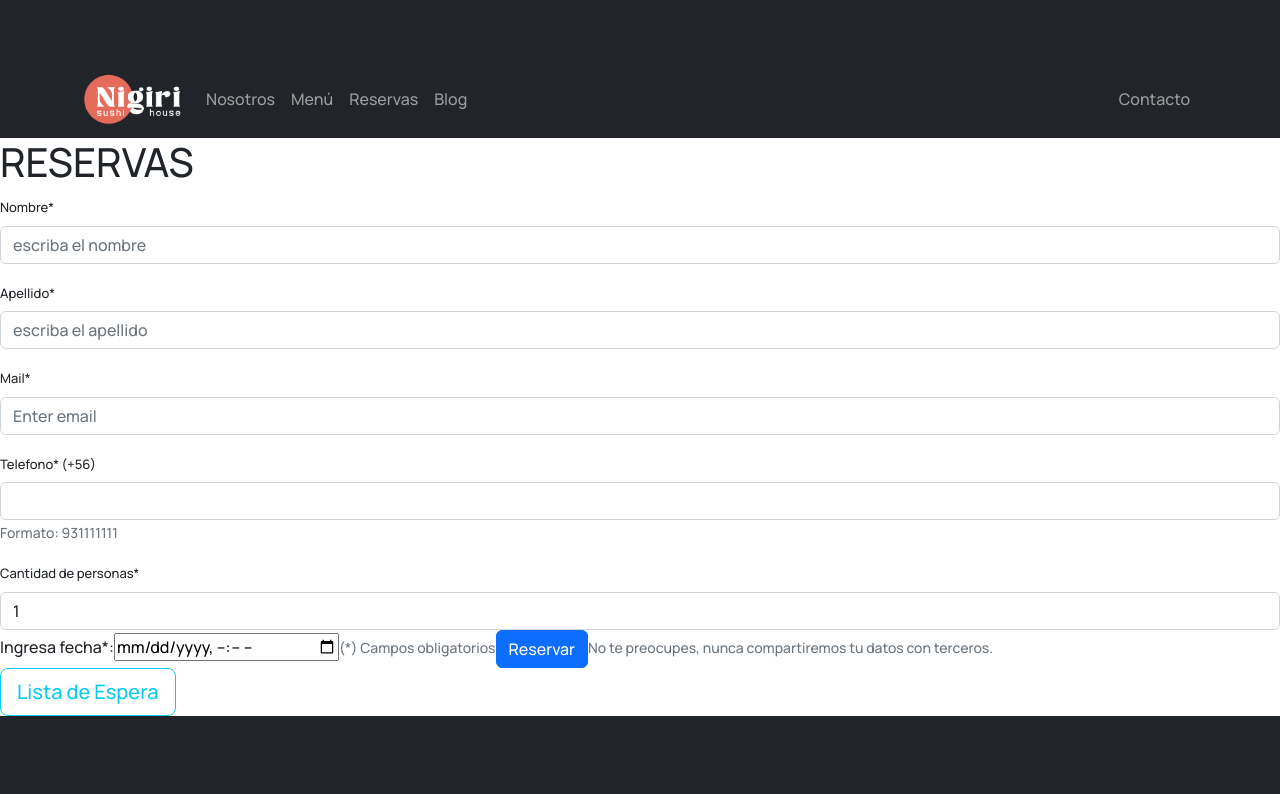
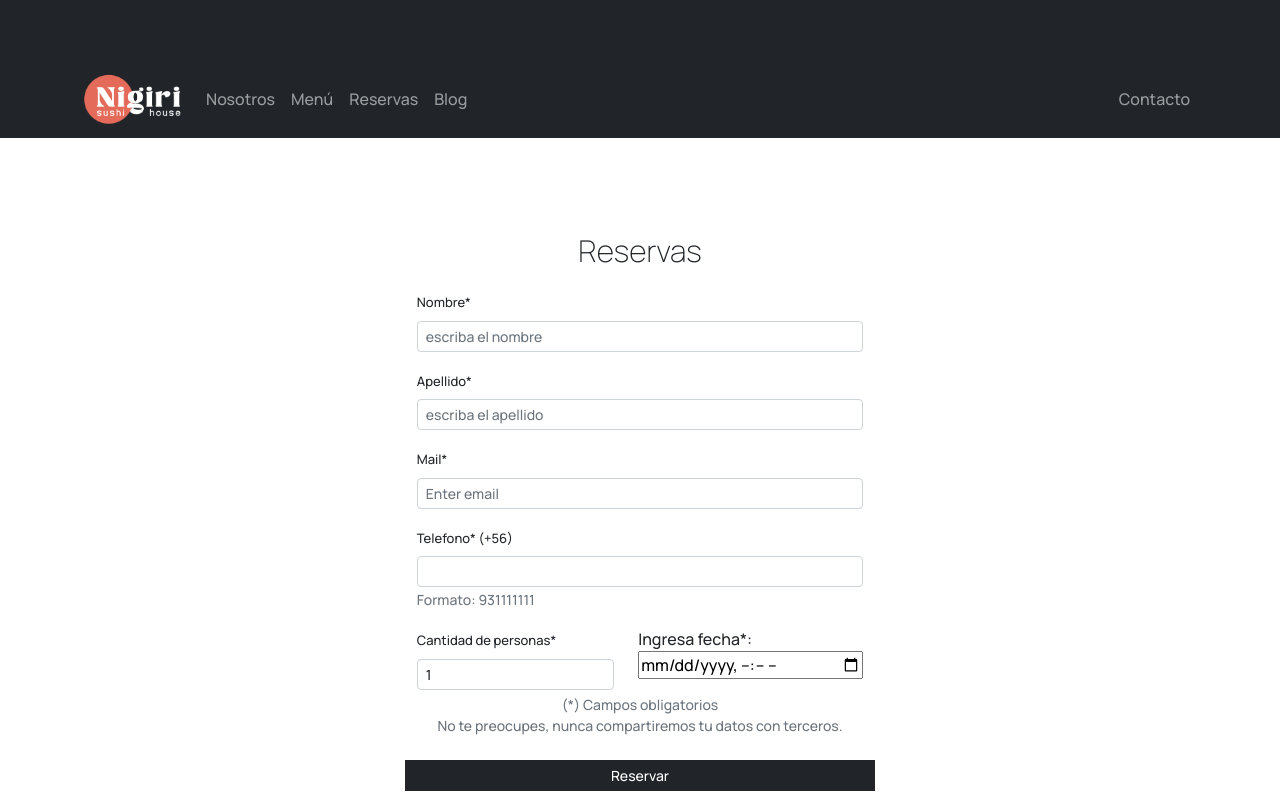
Before and after one commit to Marce3200/entrega-4, a React (Create React App) app: page /reservas in a window 1280 px wide. Shown: the top 794 px of the page. Built offline with nearby package versions, Linux system fonts and the light colour scheme.

Commit message:
modificacion seccion nosotros y reservas

```diff
--- a/src/components/About/About.js
+++ b/src/components/About/About.js
@@ -1,7 +1,7 @@
 import React from "react";
 
 import "../About/about.css"
-import Button from "react-bootstrap/Button";
+
 import Card from "react-bootstrap/Card";
 
 import premio from "../Home/img/50-premio.jpeg";
@@ -14,8 +14,9 @@ import chef3 from "../Home/img/chef-3.jpg"
 
 const About = () => {
   return (
-    <div>
-    <div className="container row">
+    <div className="container">
+    <div className=" row">
+
       <div className="col">
         <img className="foto-premio" src={premio} />
       </div>
@@ -38,7 +39,7 @@ const About = () => {
       </div>
     </div>
 
-    <div className="container row">
+    <div className="container  row">
     <div className="col">
         <p className="titulo-home">
           Local ubicado en el corazón de Providencia
@@ -60,13 +61,13 @@ const About = () => {
       </div>
       </div>
 
+    <div>
+      <p className="titulo-home">
+          Chefs Reconocidos Internacionalmente
+        </p>
+      <div className="cards-chefs">
 
-      <p className="titulo-home">
-          Chef Reconocidos Internacionalmente
-        </p>
-      <div className="cards-favoritos container">
-
-        <Card className="card-favorito" style={{ width: "18rem" }}>
+        <Card className="card-chef" style={{ width: "18rem" }}>
           <Card.Img className="foto-favorito" variant="top" src={chef1} />
           <Card.Body>
             <Card.Title className="titulo-card">Emiko Lo San Tee</Card.Title>
@@ -74,11 +75,11 @@ const About = () => {
               Some quick example text to build on the card title and make up the
               bulk of the card's content.
             </Card.Text>
-            <Button className="button-home" variant="dark">Go somewhere</Button>
+
           </Card.Body>
         </Card>
 
-        <Card className="card-favorito" style={{ width: "18rem" }}>
+        <Card className="card-chef" style={{ width: "18rem" }}>
           <Card.Img className="foto-favorito" variant="top" src={chef2} />
           <Card.Body>
             <Card.Title className="titulo-card">Yu tang Shu</Card.Title>
@@ -86,11 +87,11 @@ const About = () => {
               Some quick example text to build on the card title and make up the
               bulk of the card's content.
             </Card.Text>
-            <Button className="button-home" variant="dark">Go somewhere</Button>
+
           </Card.Body>
         </Card>
 
-        <Card className="card-favorito" style={{ width: "18rem" }}>
+        <Card className="card-chef" style={{ width: "18rem" }}>
           <Card.Img className="foto-favorito" variant="top" src={chef3} />
           <Card.Body className="card-body">
             <Card.Title className="titulo-card" >Lisa Wu.</Card.Title>
@@ -98,11 +99,11 @@ const About = () => {
               Some quick example text to build on the card title and make up the
               bulk of the card's content.
             </Card.Text>
-            <Button className="button-home" variant="dark">Go somewhere</Button>
+
           </Card.Body>
         </Card>
       </div>
-
+      </div>
     </div>
   );
 };
--- a/src/components/About/about.css
+++ b/src/components/About/about.css
@@ -11,6 +11,7 @@
   }
 
   .texto-descripcion {
+
     margin-top: 30px;
     font-size: small;
     line-height: 25px;
@@ -24,3 +25,19 @@
     margin-bottom: 40px;
 
   }
+
+  .cards-chefs {
+    margin-right: 0px;
+
+    margin-top: 50px;
+    margin-bottom: 70px;
+    display: grid;
+    grid-template-columns: repeat(3, 1fr);
+    grid-auto-rows: auto;
+    grid-gap: 10px;
+  }
+
+  .card-chef {
+    border-radius: 0px;
+    border: 0px;
+  }
--- a/src/components/Reservas/Reservas.css
+++ b/src/components/Reservas/Reservas.css
@@ -1,4 +1,5 @@
+.button-reserva{
 
-*{
-    padding-left: 100px;
+    border-radius: 0px;
+    margin-bottom: 40px;
 }
--- a/src/components/Reservas/Reservas.js
+++ b/src/components/Reservas/Reservas.js
@@ -6,6 +6,8 @@ import Button from "react-bootstrap/Button";
 import Form from "react-bootstrap/Form";
 import { useNavigate } from "react-router-dom";
 import swal from "sweetalert";
+import "../Reservas/Reservas.css";
+import { Col, Container, Row } from "react-bootstrap";
 
 export function Reservas() {
   const [fechasOcupadas, setFechasOcupadas] = useState([]);
@@ -71,9 +73,11 @@ export function Reservas() {
 
   //onsubmit ejecuta funcion que manda datos a firestore
   return (
-    <div className="reservacion">
-      <h1>RESERVAS</h1>
-      <Form onSubmit={handleSubmit}>
+    <Container>
+      <Row>
+        <p className="titulo-home">Reservas</p>
+        <Col className="d-flex justify-content-center">
+          <Form className="form" onSubmit={handleSubmit}>
             <Form.Group className="mb-3 ">
               <Form.Label>Nombre*</Form.Label>
               <Form.Control
@@ -83,6 +87,7 @@ export function Reservas() {
                 value={inputs.nombreCliente || ""}
                 onChange={handleChange}
                 placeholder="escriba el nombre"
+                size="sm"
               />
             </Form.Group>
 
@@ -95,6 +100,7 @@ export function Reservas() {
                 value={inputs.apellidoCliente || ""}
                 onChange={handleChange}
                 placeholder="escriba el apellido"
+                size="sm"
               />
             </Form.Group>
 
@@ -106,6 +112,7 @@ export function Reservas() {
                 value={inputs.mail || ""}
                 onChange={handleChange}
                 placeholder="Enter email"
+                size="sm"
               />
             </Form.Group>
 
@@ -118,17 +125,22 @@ export function Reservas() {
                 value={inputs.telefono || ""}
                 onChange={handleChange}
                 placeholder=""
+                size="sm"
               />
               <Form.Text className="text-muted">Formato: 931111111</Form.Text>
             </Form.Group>
-
-        <Form.Group controlId="exampleForm.ControlSelect1">
+            <div className="row">
+              <Form.Group
+                className="col"
+                controlId="exampleForm.ControlSelect1"
+              >
                 <Form.Label>Cantidad de personas*</Form.Label>
                 <Form.Control
                   as="select"
                   onChange={handleChange}
                   name="cantidadPersonas"
                   value={inputs.cantidadPersonas || "1"}
+                  size="sm"
                 >
                   <option value="1">1</option>
                   <option value="2">2</option>
@@ -139,7 +151,7 @@ export function Reservas() {
                 </Form.Control>
               </Form.Group>
 
-        <label>
+              <div className="col">
                 Ingresa fecha*:
                 <input
                   id="fechaReserva"
@@ -149,21 +161,32 @@ export function Reservas() {
                   onChange={handleChange}
                   placeholder="escriba el mail"
                 />
-        </label>
-        <Form.Text className="text-muted">(*) Campos obligatorios</Form.Text>
-        <Button type="submit">Reservar</Button>
+              </div>
+            </div>
 
-        <Form.Text className="text-muted">
+            <div className="row">
+              <Form.Text className="text-muted text-center">
+                (*) Campos obligatorios <br />
                 No te preocupes, nunca compartiremos tu datos con terceros.
               </Form.Text>
 
-        <div className=" lg gap-2">
-          <Button variant="outline-info" size="lg">
+              <Button
+                className="button-reserva mt-4"
+                type="submit"
+                variant="dark"
+                size="sm"
+              >
+                Reservar
+              </Button>
+
+              <Button className="button-reserva" variant="dark" size="sm">
                 Lista de Espera
               </Button>
             </div>
           </Form>
-    </div>
+        </Col>
+      </Row>
+    </Container>
   );
 }
 
```
Lines whose indentation alone changed are shown as unchanged.
